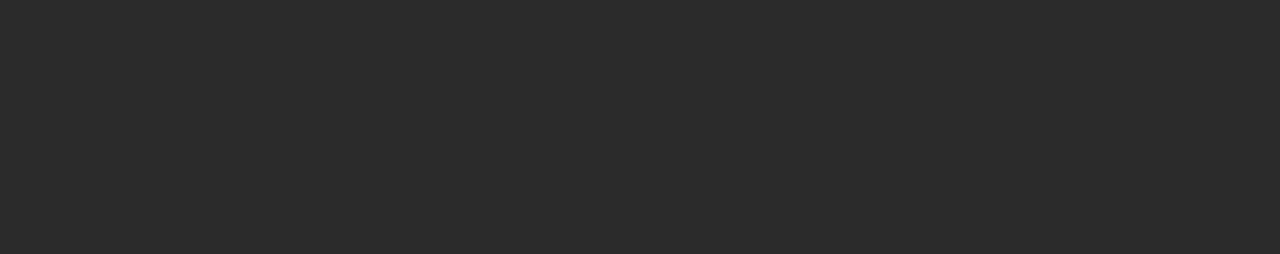
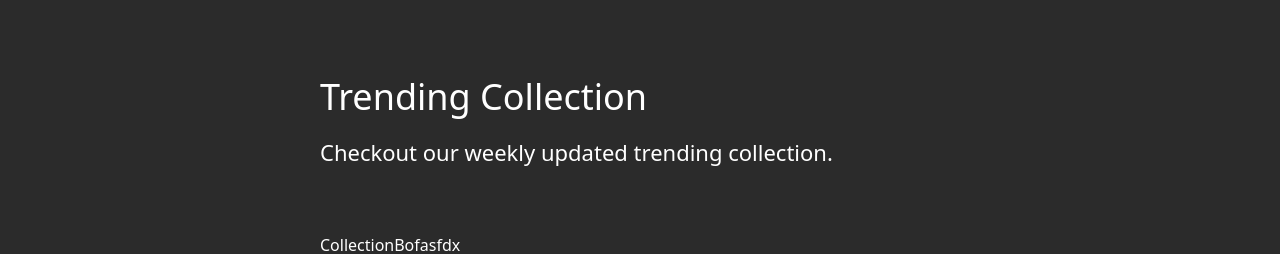
Before and after one commit to 3alehi/Nft_Marketplace, a Next.js app in the folder nft-marketplace/: page / in a window 1280 px wide. Shown: the part 848-1102 px from the top of the page. Before the commit the page ends 918 px from the top, so only its background shows below. Built offline with nearby package versions, Linux system fonts and the light colour scheme.

Commit message:
start collection box

```diff
--- /dev/null
+++ b/nft-marketplace/src/app/Components/Collection/Collection.jsx
@@ -0,0 +1,14 @@
+import React from 'react'
+import CollectionBox from '../CollectionBox/CollectionBox'
+
+export default function Collection() {
+    const data = [0,1]
+    return (
+        <div className='mt-20 mx-80'>
+            <h1 className='text-[36px]'>Trending Collection</h1>
+            <p className='text-[22px] mt-3 mb-16'>Checkout our weekly updated trending collection.</p>
+                <CollectionBox/>
+        </div>
+
+    )
+}
--- /dev/null
+++ b/nft-marketplace/src/app/Components/CollectionBox/CollectionBox.jsx
@@ -0,0 +1,7 @@
+import React from 'react'
+
+export default function CollectionBox() {
+  return (
+    <div>CollectionBofasfdx</div>
+  )
+}
--- a/nft-marketplace/src/app/Components/Header/Header.jsx
+++ b/nft-marketplace/src/app/Components/Header/Header.jsx
@@ -11,7 +11,7 @@
   return (
     <div className='my-28 mx-80 grid grid-cols-2 max-md:grid-cols-1 max-2xl:mx-16 max-xl:mx-10 max-md:my-20'>
       <div className='flex justify-center flex-col'>
-        <h1 className='font-mono text-[50px] max-xl:text-[25px]'>Discover <br  className='max-xl:hidden'/> digital art & <br className='max-xl:hidden' /> Collect NFTs</h1>
+        <h1 className='font-mono text-[50px] max-xl:text-[25px]'>Discover <br className='max-xl:hidden' /> digital art & <br className='max-xl:hidden' /> Collect NFTs</h1>
         <p className='text-[25px] leading-12 font-mono my-5 max-xl:text-[15px] '>NFT marketplace UI created with Anima for Figma. Collect, buy and sell art from more than 20k NFT artists.</p>
 
         <div className='grid grid-cols-2 max-md:grid-cols-1 m-4 my-8'>
@@ -43,7 +43,7 @@
       <section className='py-12 max-sm:grid max-sm:row-start-1'>
         <Swiper
 
-          modules={[ Autoplay]} // اضافه کردن Autoplay
+          modules={[Autoplay]} // اضافه کردن Autoplay
           autoplay={{ delay: 2000, disableOnInteraction: false }} // Autoplay تنظیمات
           className='h-96 w-full rounded-lg'
         >
--- a/nft-marketplace/src/app/page.js
+++ b/nft-marketplace/src/app/page.js
@@ -1,11 +1,13 @@
 import React from 'react'
 import Header from './Components/Header/Header'
+import Collection from './Components/Collection/Collection'
 
 export default function page() {
   return (
     <div>
 
       <Header/>
+      <Collection/>
 
     </div>
   )
```
Also changed, not shown: nft-marketplace/src/app/Components/Navbar/Navbar.jsx (indentation only).
